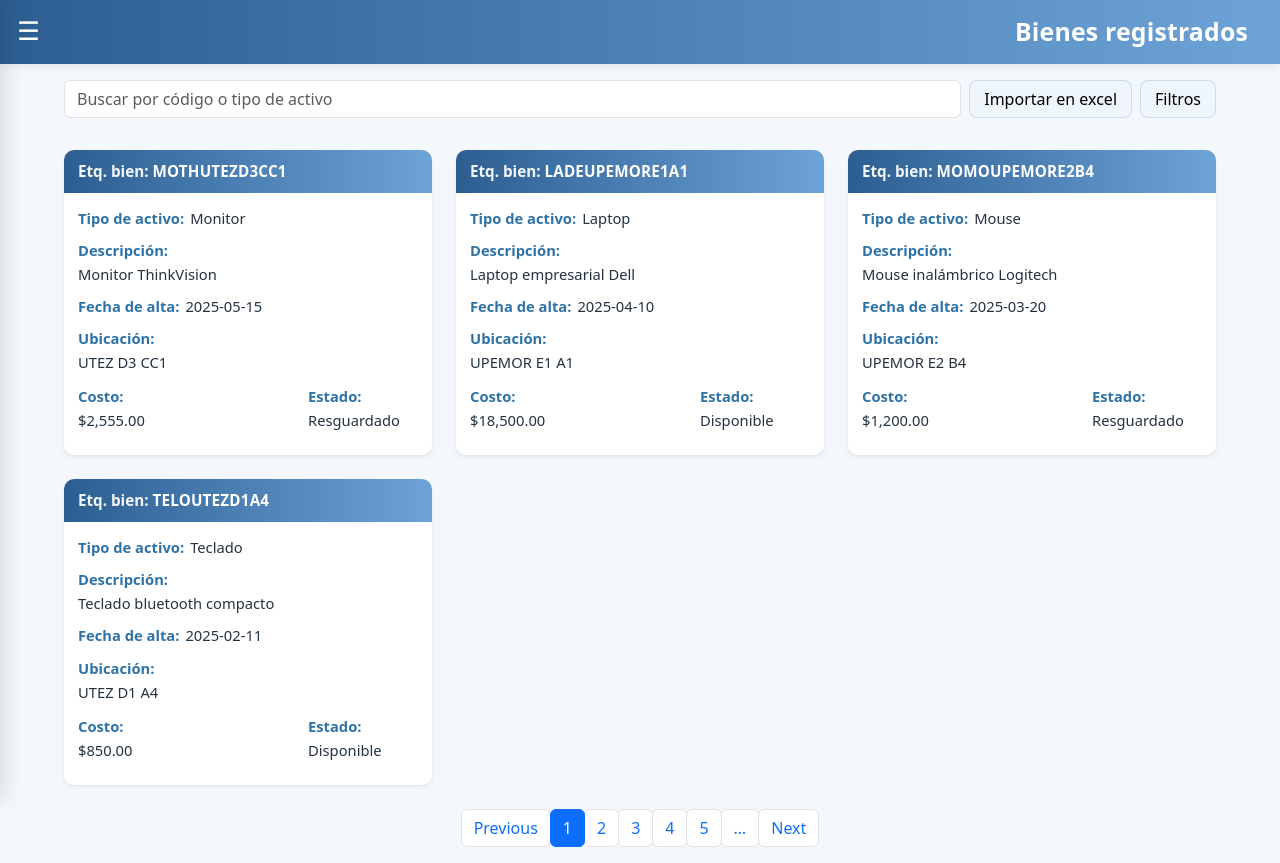
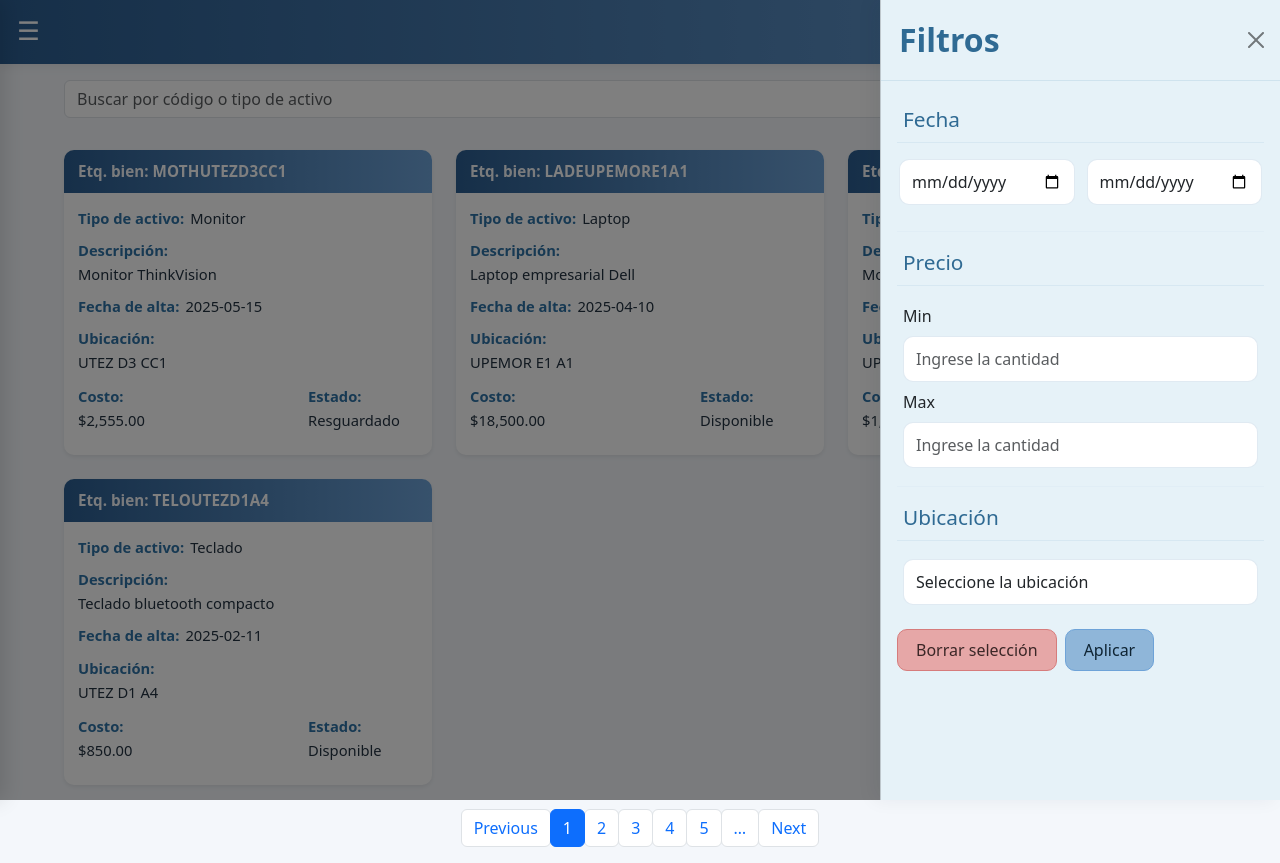
Before and after one commit to Ren1989lisa/InvTrak_Web, a React (Vite) app: page /bienes-registrados in a window 1280 px wide. Both pictures are taken after a click on the button "Filtros". Built offline with nearby package versions, Linux system fonts and the light colour scheme.

Commit message:
se agregaron los filtros

```diff
--- /dev/null
+++ b/src/Components/FiltersModal.jsx
@@ -0,0 +1,105 @@
+import { useState } from "react";
+import { Offcanvas, Button, Form, Row, Col } from "react-bootstrap";
+
+export default function FiltersModal({
+  show,
+  onHide,
+  onApply,
+  onClear,
+  ubicaciones = [],
+  tipos = [],
+  estados = [],
+}) {
+  const [etiqueta, setEtiqueta] = useState("");
+  const [tipo, setTipo] = useState("");
+  const [estado, setEstado] = useState("");
+  const [ubicacion, setUbicacion] = useState("");
+  const [fechaDesde, setFechaDesde] = useState("");
+  const [fechaHasta, setFechaHasta] = useState("");
+  const [precioMin, setPrecioMin] = useState("");
+  const [precioMax, setPrecioMax] = useState("");
+
+  function handleApply() {
+    const filters = {
+      etiqueta: etiqueta.trim(),
+      tipo,
+      estado,
+      ubicacion,
+      fechaDesde: fechaDesde || null,
+      fechaHasta: fechaHasta || null,
+      precioMin: precioMin ? Number(precioMin) : null,
+      precioMax: precioMax ? Number(precioMax) : null,
+    };
+    onApply?.(filters);
+    onHide?.();
+  }
+
+  function handleClear() {
+    setEtiqueta("");
+    setTipo("");
+    setEstado("");
+    setUbicacion("");
+    setFechaDesde("");
+    setFechaHasta("");
+    setPrecioMin("");
+    setPrecioMax("");
+    onClear?.();
+    onHide?.();
+  }
+
+  return (
+    <Offcanvas show={show} onHide={onHide} placement="end" className="filters-panel">
+      <Offcanvas.Header closeButton className="filters-panel__header">
+        <Offcanvas.Title className="filters-panel__title">Filtros</Offcanvas.Title>
+      </Offcanvas.Header>
+      <Offcanvas.Body>
+        <Form>
+          <div className="filters-section">
+            <h5 className="filters-section__label">Fecha</h5>
+            <div className="filters-section__content p-2">
+              <Row>
+                <Col>
+                  <Form.Control type="date" value={fechaDesde} onChange={(e) => setFechaDesde(e.target.value)} />
+                </Col>
+                <Col>
+                  <Form.Control type="date" value={fechaHasta} onChange={(e) => setFechaHasta(e.target.value)} />
+                </Col>
+              </Row>
+            </div>
+          </div>
+
+          <hr />
+
+          <div className="filters-section">
+            <h5 className="filters-section__label">Precio</h5>
+            <div className="filters-section__content">
+              <Form.Label>Min</Form.Label>
+              <Form.Control type="number" placeholder="Ingrese la cantidad" value={precioMin} onChange={(e) => setPrecioMin(e.target.value)} />
+              <Form.Label className="mt-2">Max</Form.Label>
+              <Form.Control type="number" placeholder="Ingrese la cantidad" value={precioMax} onChange={(e) => setPrecioMax(e.target.value)} />
+            </div>
+          </div>
+
+          <hr />
+
+          <div className="filters-section">
+            <h5 className="filters-section__label">Ubicación</h5>
+            <div className="filters-section__content">
+              <Form.Select value={ubicacion} onChange={(e) => setUbicacion(e.target.value)}>
+                <option value="">Seleccione la ubicación</option>
+                {ubicaciones.map((u) => (
+                  <option key={u} value={u}>{u}</option>
+                ))}
+              </Form.Select>
+            </div>
+          </div>
+
+          <div className="d-flex gap-2 mt-4 justify-content-start">
+            <Button variant="danger" onClick={handleClear} className="btn-clear">Borrar selección</Button>
+            <Button variant="primary" onClick={handleApply} className="btn-apply">Aplicar</Button>
+          </div>
+        </Form>
+      </Offcanvas.Body>
+    </Offcanvas>
+  );
+}
--- a/src/Pages/BienesRegistrados.jsx
+++ b/src/Pages/BienesRegistrados.jsx
@@ -6,26 +6,124 @@ import SidebarMenu from "../Components/SidebarMenu";
 import SearchBar from "../Components/SearchBar";
 import AssetCard from "../Components/AssetCard";
 import PaginationComponent from "../Components/PaginationComponent";
+import FiltersModal from "../Components/FiltersModal";
 
-import activosData from "../data/activosDetalle.json";
+import activosData from "../Data/activosDetalle.json";
 import "../Style/bienes-registrados.css";
 
 export default function BienesRegistrados() {
   const [search, setSearch] = useState("");
   const [sidebarOpen, setSidebarOpen] = useState(false);
+  const [showFilters, setShowFilters] = useState(false);
+  const [appliedFilters, setAppliedFilters] = useState(null);
 
-  const activos = Array.isArray(activosData) ? activosData : [];
+  const activos = useMemo(() => (Array.isArray(activosData) ? activosData : []), []);
   const query = search.trim().toLowerCase();
 
+  // derive options for selects
+  const tipos = useMemo(() => {
+    const s = new Set();
+    activos.forEach((a) => a?.tipo_activo && s.add(a.tipo_activo));
+    return Array.from(s);
+  }, [activos]);
+
+  const estados = useMemo(() => {
+    const s = new Set();
+    activos.forEach((a) => a?.estatus && s.add(a.estatus));
+    return Array.from(s);
+  }, [activos]);
+
+  const ubicaciones = useMemo(() => {
+    const s = new Set();
+    activos.forEach((a) => {
+      const u = a?.ubicacion;
+      if (!u) return;
+      const combined = [u.campus, u.edificio, u.aula].filter(Boolean).join(" ");
+      s.add(combined);
+    });
+    return Array.from(s);
+  }, [activos]);
+
+  function handleApplyFilters(filters) {
+    setAppliedFilters(filters);
+  }
+
+  function handleClearFilters() {
+    setAppliedFilters(null);
+  }
+
   const activosFiltrados = useMemo(() => {
-    if (!query) return activos;
+    // start from all activos
+    return activos.filter((a) => {
+      // search query filter (codigo or tipo)
+      if (query) {
+        const codigo = (a?.codigo_interno ?? "").toString().toLowerCase();
+        const tipo = (a?.tipo_activo ?? "").toString().toLowerCase();
+        if (!codigo.includes(query) && !tipo.includes(query)) return false;
+      }
 
-    return activos.filter((a) => {
-      const codigo = (a?.codigo_interno ?? "").toString().toLowerCase();
-      const tipo = (a?.tipo_activo ?? "").toString().toLowerCase();
-      return codigo.includes(query) || tipo.includes(query);
+      // applied filters
+      if (appliedFilters) {
+        const {
+          etiqueta,
+          tipo: fTipo,
+          estado: fEstado,
+          ubicacion: fUbicacion,
+          fechaDesde,
+          fechaHasta,
+          precioMin,
+          precioMax,
+        } = appliedFilters;
+
+        if (etiqueta) {
+          const codigo = (a?.codigo_interno ?? "").toString().toLowerCase();
+          if (!codigo.includes(etiqueta.toLowerCase())) return false;
+        }
+
+        if (fTipo) {
+          if ((a?.tipo_activo ?? "") !== fTipo) return false;
+        }
+
+        if (fEstado) {
+          if ((a?.estatus ?? "") !== fEstado) return false;
+        }
+
+        if (fUbicacion) {
+          const u = a?.ubicacion;
+          const combined = u ? [u.campus, u.edificio, u.aula].filter(Boolean).join(" ") : "";
+          if (combined !== fUbicacion) return false;
+        }
+
+        if (fechaDesde || fechaHasta) {
+          const fecha = a?.fecha_alta ? new Date(a.fecha_alta) : null;
+          if (fecha) {
+            if (fechaDesde) {
+              const desde = new Date(fechaDesde);
+              if (fecha < desde) return false;
+            }
+            if (fechaHasta) {
+              const hasta = new Date(fechaHasta);
+              if (fecha > hasta) return false;
+            }
+          }
+        }
+
+        if (precioMin != null) {
+          if (Number.isFinite(precioMin)) {
+            if ((a?.costo ?? 0) < precioMin) return false;
+          }
+        }
+
+        if (precioMax != null) {
+          if (Number.isFinite(precioMax)) {
+            if ((a?.costo ?? 0) > precioMax) return false;
+          }
+        }
+      }
+
+      return true;
     });
-  }, [activos, query]);
+  }, [activos, query, appliedFilters]);
 
   return (
     <div className="inv-page">
@@ -44,7 +142,18 @@ export default function BienesRegistrados() {
         <SearchBar
           value={search}
           onChange={setSearch}
+          onFilters={() => setShowFilters(true)}
           placeholder="Buscar por código o tipo de activo"
+        />
+
+        <FiltersModal
+          show={showFilters}
+          onHide={() => setShowFilters(false)}
+          onApply={handleApplyFilters}
+          onClear={handleClearFilters}
+          ubicaciones={ubicaciones}
+          tipos={tipos}
+          estados={estados}
         />
 
         <Row className="g-4 mt-2">
--- a/src/Style/bienes-registrados.css
+++ b/src/Style/bienes-registrados.css
@@ -122,3 +122,83 @@
 .inv-pagination .page-link {
   border-radius: 6px !important;
 }
+
+/* panel lateral de filtros */
+.filters-panel {
+  width: 360px;
+  max-width: 90%;
+  background: #e6f2f8; /* fondo claro azul */
+  border-left: 1px solid rgba(47,115,166,0.08);
+  box-shadow: -6px 0 18px rgba(15,36,51,0.06);
+}
+
+.filters-panel__header {
+  border-bottom: 1px solid rgba(47,115,166,0.12);
+  background: transparent;
+  padding-left: 18px;
+}
+
+.filters-panel__title {
+  font-size: 2rem;
+  color: #2f6a93;
+  font-weight: 600;
+}
+
+.filters-section__label {
+  color: #2f6a93;
+  font-size: 1.3rem;
+  margin: 10px 0 8px;
+  padding-left: 6px;
+  border-bottom: 1px solid rgba(47,115,166,0.08);
+  padding-bottom: 10px;
+}
+
+.filters-section__content {
+  padding: 10px 6px 0 6px;
+}
+
+/* inputs y selects con estilo similar */
+.filters-panel .form-control,
+.filters-panel select,
+.filters-panel .form-select {
+  border-radius: 10px;
+  border: 1px solid rgba(47,115,166,0.15);
+  background: #ffffff;
+  padding: 10px 12px;
+}
+
+.filters-panel .form-control[type="date"] {
+  background: #ffffff;
+}
+
+.filters-panel hr {
+  border: none;
+  border-top: 1px solid rgba(47,115,166,0.10);
+  margin: 18px 0;
+}
+
+.filters-panel .btn-clear {
+  background: #e6a7a7;
+  border: 1px solid #d67c7c;
+  color: #3b2727;
+  border-radius: 10px;
+  padding: 8px 18px;
+}
+
+.filters-panel .btn-apply {
+  background: #8fb6d9;
+  border: 1px solid #6ea3d8;
+  color: #0f2433;
+  border-radius: 10px;
+  padding: 8px 18px;
+}
+
+/* ajuste interno de filas de fechas */
+.filters-panel .row > .col {
+  padding-left: 6px;
+  padding-right: 6px;
+}
+
+@media (max-width: 576px) {
+  .filters-panel { width: 100%; }
+}
```
